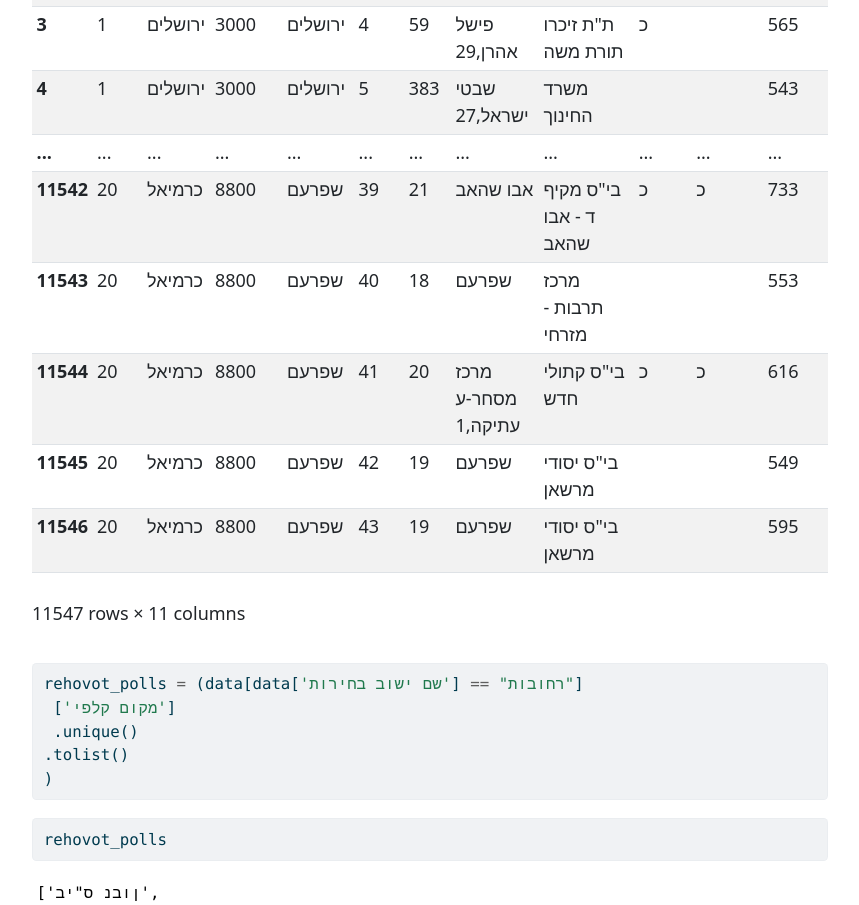
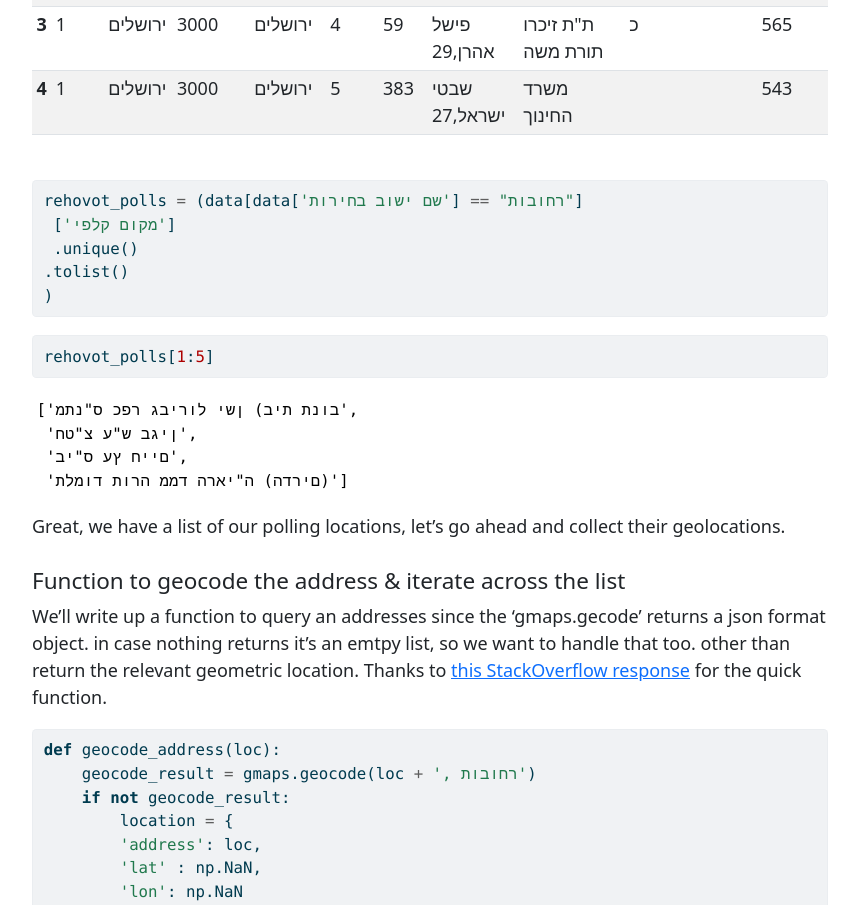
Before and after one commit to AmitLevinson/30daymapchallenge, a plain HTML site: page 2022/01_points/polling_address_to_geo.html in a window 1280 px wide. Shown: the part 1080-1985 px from the top of the page, without its empty margins (210-1069 px from the left). Drawn offline with nearby package versions, Linux system fonts and the light colour scheme; a script that the page names is missing.

Commit message:
clean up too much output

```diff
--- a/2022/01_points/polling_address_to_geo.html
+++ b/2022/01_points/polling_address_to_geo.html
@@ -136,7 +136,7 @@
 
 <section id="relevant-libraries" class="level4">
 <h4 class="anchored" data-anchor-id="relevant-libraries">Relevant libraries</h4>
-<div class="cell" data-execution_count="2">
+<div class="cell" data-execution_count="1">
 <div class="sourceCode cell-code" id="cb1"><pre class="sourceCode python code-with-copy"><code class="sourceCode python"><span id="cb1-1"><a href="#cb1-1" aria-hidden="true" tabindex="-1"></a><span class="im">import</span> googlemaps</span>
 <span id="cb1-2"><a href="#cb1-2" aria-hidden="true" tabindex="-1"></a><span class="im">import</span> getpass</span>
 <span id="cb1-3"><a href="#cb1-3" aria-hidden="true" tabindex="-1"></a><span class="im">import</span> pandas <span class="im">as</span> pd</span>
@@ -152,12 +152,12 @@
 <pre><code>········</code></pre>
 </div>
 </div>
-<div class="cell" data-execution_count="3">
+<div class="cell" data-execution_count="2">
 <div class="sourceCode cell-code" id="cb4"><pre class="sourceCode python code-with-copy"><code class="sourceCode python"><span id="cb4-1"><a href="#cb4-1" aria-hidden="true" tabindex="-1"></a>data <span class="op">=</span> pd.read_excel(<span class="st">'../potential_data/election-25_kalpi-places_kalpies_list_10_7_nagish.xlsx'</span>)</span></code><button title="Copy to Clipboard" class="code-copy-button"><i class="bi"></i></button></pre></div>
 </div>
-<div class="cell" data-execution_count="5">
-<div class="sourceCode cell-code" id="cb5"><pre class="sourceCode python code-with-copy"><code class="sourceCode python"><span id="cb5-1"><a href="#cb5-1" aria-hidden="true" tabindex="-1"></a>data</span></code><button title="Copy to Clipboard" class="code-copy-button"><i class="bi"></i></button></pre></div>
-<div class="cell-output cell-output-display" data-execution_count="5">
+<div class="cell" data-execution_count="3">
+<div class="sourceCode cell-code" id="cb5"><pre class="sourceCode python code-with-copy"><code class="sourceCode python"><span id="cb5-1"><a href="#cb5-1" aria-hidden="true" tabindex="-1"></a>data.head()</span></code><button title="Copy to Clipboard" class="code-copy-button"><i class="bi"></i></button></pre></div>
+<div class="cell-output cell-output-display" data-execution_count="3">
 
 <div>
 
@@ -249,152 +249,28 @@
       <td></td>
       <td>543</td>
     </tr>
-    <tr>
-      <th>...</th>
-      <td>...</td>
-      <td>...</td>
-      <td>...</td>
-      <td>...</td>
-      <td>...</td>
-      <td>...</td>
-      <td>...</td>
-      <td>...</td>
-      <td>...</td>
-      <td>...</td>
-      <td>...</td>
-    </tr>
-    <tr>
-      <th>11542</th>
-      <td>20</td>
-      <td>כרמיאל</td>
-      <td>8800</td>
-      <td>שפרעם</td>
-      <td>39</td>
-      <td>21</td>
-      <td>אבו שהאב</td>
-      <td>בי"ס מקיף ד - אבו שהאב</td>
-      <td>כ</td>
-      <td>כ</td>
-      <td>733</td>
-    </tr>
-    <tr>
-      <th>11543</th>
-      <td>20</td>
-      <td>כרמיאל</td>
-      <td>8800</td>
-      <td>שפרעם</td>
-      <td>40</td>
-      <td>18</td>
-      <td>שפרעם</td>
-      <td>מרכז תרבות - מזרחי</td>
-      <td></td>
-      <td></td>
-      <td>553</td>
-    </tr>
-    <tr>
-      <th>11544</th>
-      <td>20</td>
-      <td>כרמיאל</td>
-      <td>8800</td>
-      <td>שפרעם</td>
-      <td>41</td>
-      <td>20</td>
-      <td>מרכז מסחר-ע עתיקה,1</td>
-      <td>בי"ס קתולי חדש</td>
-      <td>כ</td>
-      <td>כ</td>
-      <td>616</td>
-    </tr>
-    <tr>
-      <th>11545</th>
-      <td>20</td>
-      <td>כרמיאל</td>
-      <td>8800</td>
-      <td>שפרעם</td>
-      <td>42</td>
-      <td>19</td>
-      <td>שפרעם</td>
-      <td>בי"ס יסודי מרשאן</td>
-      <td></td>
-      <td></td>
-      <td>549</td>
-    </tr>
-    <tr>
-      <th>11546</th>
-      <td>20</td>
-      <td>כרמיאל</td>
-      <td>8800</td>
-      <td>שפרעם</td>
-      <td>43</td>
-      <td>19</td>
-      <td>שפרעם</td>
-      <td>בי"ס יסודי מרשאן</td>
-      <td></td>
-      <td></td>
-      <td>595</td>
-    </tr>
   </tbody>
 </table>
-<p>11547 rows × 11 columns</p>
 </div>
 </div>
 </div>
-<div class="cell" data-execution_count="19">
+<div class="cell" data-execution_count="4">
 <div class="sourceCode cell-code" id="cb6"><pre class="sourceCode python code-with-copy"><code class="sourceCode python"><span id="cb6-1"><a href="#cb6-1" aria-hidden="true" tabindex="-1"></a>rehovot_polls <span class="op">=</span> (data[data[<span class="st">'שם ישוב בחירות'</span>] <span class="op">==</span> <span class="st">"רחובות"</span>]</span>
 <span id="cb6-2"><a href="#cb6-2" aria-hidden="true" tabindex="-1"></a> [<span class="st">'מקום קלפי'</span>]</span>
 <span id="cb6-3"><a href="#cb6-3" aria-hidden="true" tabindex="-1"></a> .unique()</span>
 <span id="cb6-4"><a href="#cb6-4" aria-hidden="true" tabindex="-1"></a>.tolist()</span>
 <span id="cb6-5"><a href="#cb6-5" aria-hidden="true" tabindex="-1"></a>)</span></code><button title="Copy to Clipboard" class="code-copy-button"><i class="bi"></i></button></pre></div>
 </div>
-<div class="cell" data-execution_count="20">
-<div class="sourceCode cell-code" id="cb7"><pre class="sourceCode python code-with-copy"><code class="sourceCode python"><span id="cb7-1"><a href="#cb7-1" aria-hidden="true" tabindex="-1"></a>rehovot_polls</span></code><button title="Copy to Clipboard" class="code-copy-button"><i class="bi"></i></button></pre></div>
-<div class="cell-output cell-output-display" data-execution_count="20">
-<pre><code>['בי"ס נבון',
- 'מתנ"ס כפר גבירול ישן (בית תנוב',
+<div class="cell" data-execution_count="5">
+<div class="sourceCode cell-code" id="cb7"><pre class="sourceCode python code-with-copy"><code class="sourceCode python"><span id="cb7-1"><a href="#cb7-1" aria-hidden="true" tabindex="-1"></a>rehovot_polls[<span class="dv">1</span>:<span class="dv">5</span>]</span></code><button title="Copy to Clipboard" class="code-copy-button"><i class="bi"></i></button></pre></div>
+<div class="cell-output cell-output-display" data-execution_count="5">
+<pre><code>['מתנ"ס כפר גבירול ישן (בית תנוב',
  'חט"צ ע"ש בגין',
  'בי"ס עץ חיים',
- 'תלמוד תורה ממד הראי"ה (הדרים)',
- 'מתנ"ס חוויות - נווה יהודה',
- 'בי"ס שפרינצק',
- 'ביה"ס ממ"ד סיני',
- 'בי"ס קציר ב\'',
- 'בי"ס קציר א',
- 'בי"ס המר',
- 'בי"ס ויצמן חדש',
- 'מכללה עירונית קמפוס רחובות',
- 'בי"ס בן צבי',
- 'תלמוד תורה "הראם"',
- 'בי"ס שריד',
- 'בי"ס בכור לוי',
- 'בי"ס סמילנסקי',
- 'בי"ס ממ"ד תחכמוני',
- 'ביס ממלכתי דתי בראשית',
- 'בי"ס תלמוד תורה חב"ד רחובות',
- 'ביה"ס בנות אסתר',
- 'בי"ס יבניאלי',
- 'בי"ס נועם הצבי-בנות',
- 'ביס ת"ת הבאר-לשעבר מפתן אלונים',
- 'בי"ס השיטה',
- 'בי"ס בן גוריון',
- 'מתנ"ס צפון חדש (חוויות)',
- 'מתנ"ס חשמונאים',
- 'אורט ברזילי',
- 'בי"ס נתיבות משה',
- 'היחידה להתפתחות הילד - חוויות',
- 'מתנס אושיות-מפעל הפיס',
- 'בי"ס אמי"ת',
- 'קרית חינוך למדעים (חדש)',
- 'בי"ס ויצו מקצועי',
- 'בי"ס ממ"ד מעלות משולם',
- 'בי"ס שזר',
- 'ביה"ס ממלכתי הרצוג',
- 'ביס אילן רמון',
- 'ביס פרחי המדע',
- 'בי"ס ניצני המדע',
- 'בי"ס שביט',
- 'מתנס חוויות ההולנדית']</code></pre>
+ 'תלמוד תורה ממד הראי"ה (הדרים)']</code></pre>
 </div>
 </div>
+<p>Great, we have a list of our polling locations, let’s go ahead and collect their geolocations.</p>
 </section>
 <section id="function-to-geocode-the-address-iterate-across-the-list" class="level4">
 <h4 class="anchored" data-anchor-id="function-to-geocode-the-address-iterate-across-the-list">Function to geocode the address &amp; iterate across the list</h4>
```
Also changed, not shown: 1 other file.
